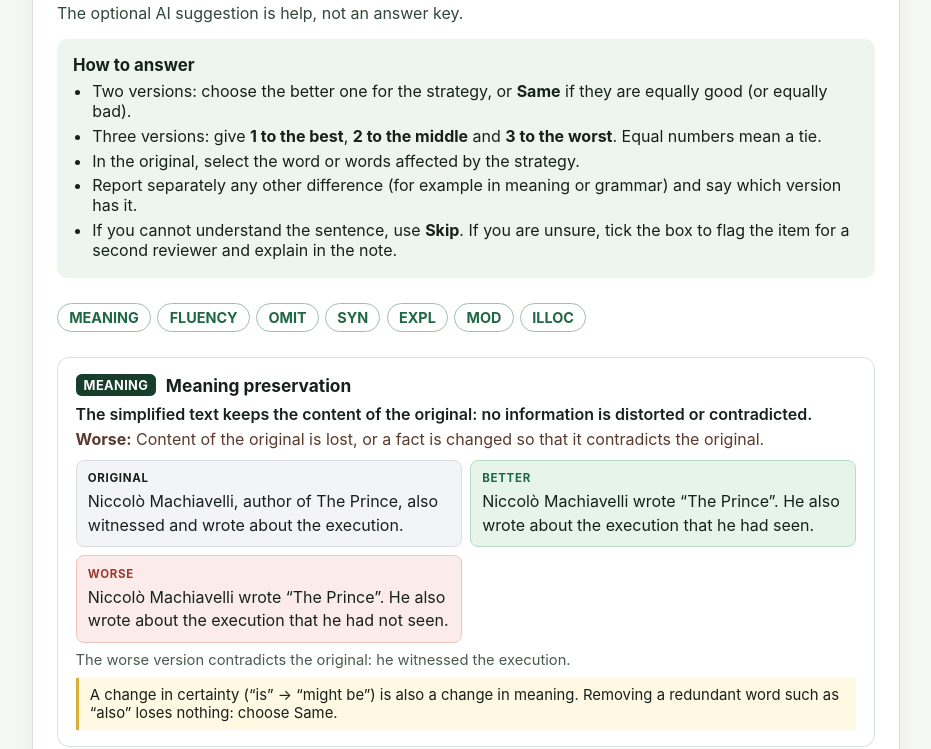
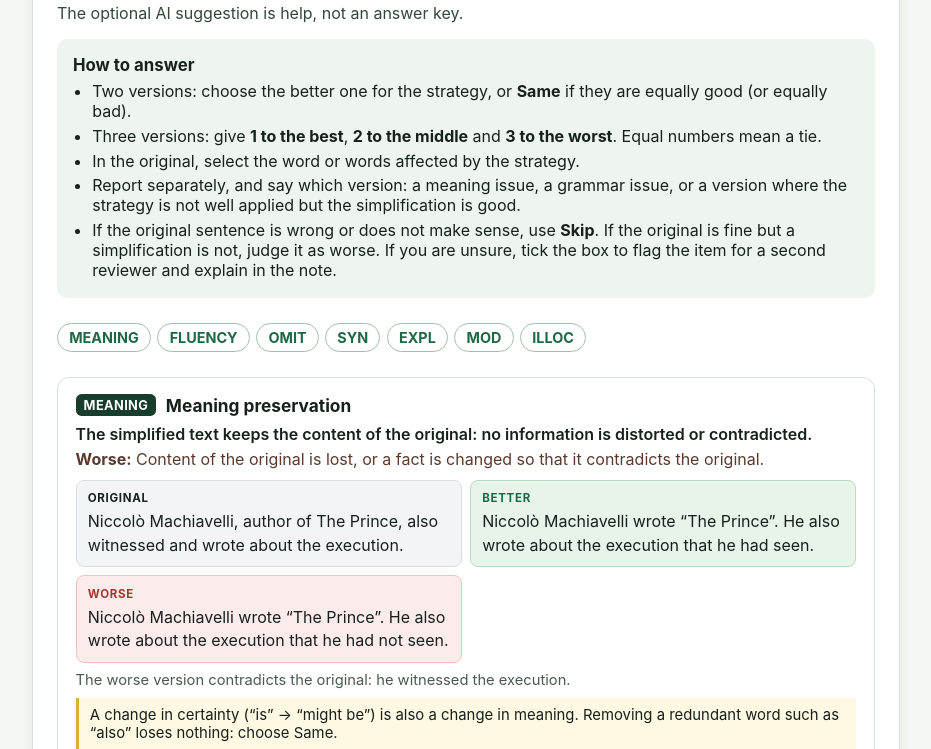
Before and after one commit to kenjihilasak/feats-simplification-evaluator, a FastAPI app: page /s1/guidelines in a window 1280 px wide. Shown: the part 189-938 px from the top of the page, without its empty margins (174-1105 px from the left). Run offline with FastAPI, Linux system fonts and the light colour scheme.

Commit message:
S1: skip only when the original is wrong; report a strategy not well applied in a good simplification

```diff
--- a/phase4a_gold_standard/backend/s1_service.py
+++ b/phase4a_gold_standard/backend/s1_service.py
@@ -142,7 +142,7 @@ class S1Service:
                 raise ValidationError("assign rank 1, 2, or 3 to X, Y, and Z; equal ranks indicate ties")
         if "side_effects" in answer:
             effects, versions = answer.get("side_effects"), answer.get("side_effect_versions")
-            if not isinstance(effects, list) or not effects or not (effects == ["none"] or set(effects) <= {"meaning", "fluency", "other"}):
+            if not isinstance(effects, list) or not effects or not (effects == ["none"] or set(effects) <= {"meaning", "fluency", "strategy_poor", "other"}):
                 raise ValidationError("answer the side-effect question: No, or one or more side effects")
             if effects != ["none"]:
                 if not isinstance(versions, list) or not versions or not set(versions) <= set(task["versions"]):
--- a/phase4a_gold_standard/web/static/s1_guidelines.js
+++ b/phase4a_gold_standard/web/static/s1_guidelines.js
@@ -16,8 +16,8 @@ export const GUIDE = {
       "Two versions: choose the better one for the strategy, or <b>Same</b> if they are equally good (or equally bad).",
       "Three versions: give <b>1 to the best</b>, <b>2 to the middle</b> and <b>3 to the worst</b>. Equal numbers mean a tie.",
       "In the original, select the word or words affected by the strategy.",
-      "Report separately any other difference (for example in meaning or grammar) and say which version has it.",
-      "If you cannot understand the sentence, use <b>Skip</b>. If you are unsure, tick the box to flag the item for a second reviewer and explain in the note.",
+      "Report separately, and say which version: a meaning issue, a grammar issue, or a version where the strategy is not well applied but the simplification is good.",
+      "If the original sentence is wrong or does not make sense, use <b>Skip</b>. If the original is fine but a simplification is not, judge it as worse. If you are unsure, tick the box to flag the item for a second reviewer and explain in the note.",
     ],
     axes: {
       MEANING: { name: "Meaning preservation", rule: "The simplified text keeps the content of the original: no information is distorted or contradicted.", worse: "Content of the original is lost, or a fact is changed so that it contradicts the original.",
--- a/phase4a_gold_standard/web/templates/s1_guidelines.html
+++ b/phase4a_gold_standard/web/templates/s1_guidelines.html
@@ -17,7 +17,7 @@
     </article>
   </main>
   <script type="module">
-    import {fullHtml, guide} from "/static/s1_guidelines.js?v=20261102a";
+    import {fullHtml, guide} from "/static/s1_guidelines.js?v=20261102b";
     const lang = "en";  // the guide is in English for every item language
     const g = guide(lang);
     document.documentElement.lang = g === guide("en") ? "en" : lang;
```
Also changed, not shown: phase4a_gold_standard/tests/test_s1_skip.py (+7 -0 lines), phase4a_gold_standard/web/templates/s1.html (+6 -5 lines), phase4a_gold_standard/web/static/s1.js.
